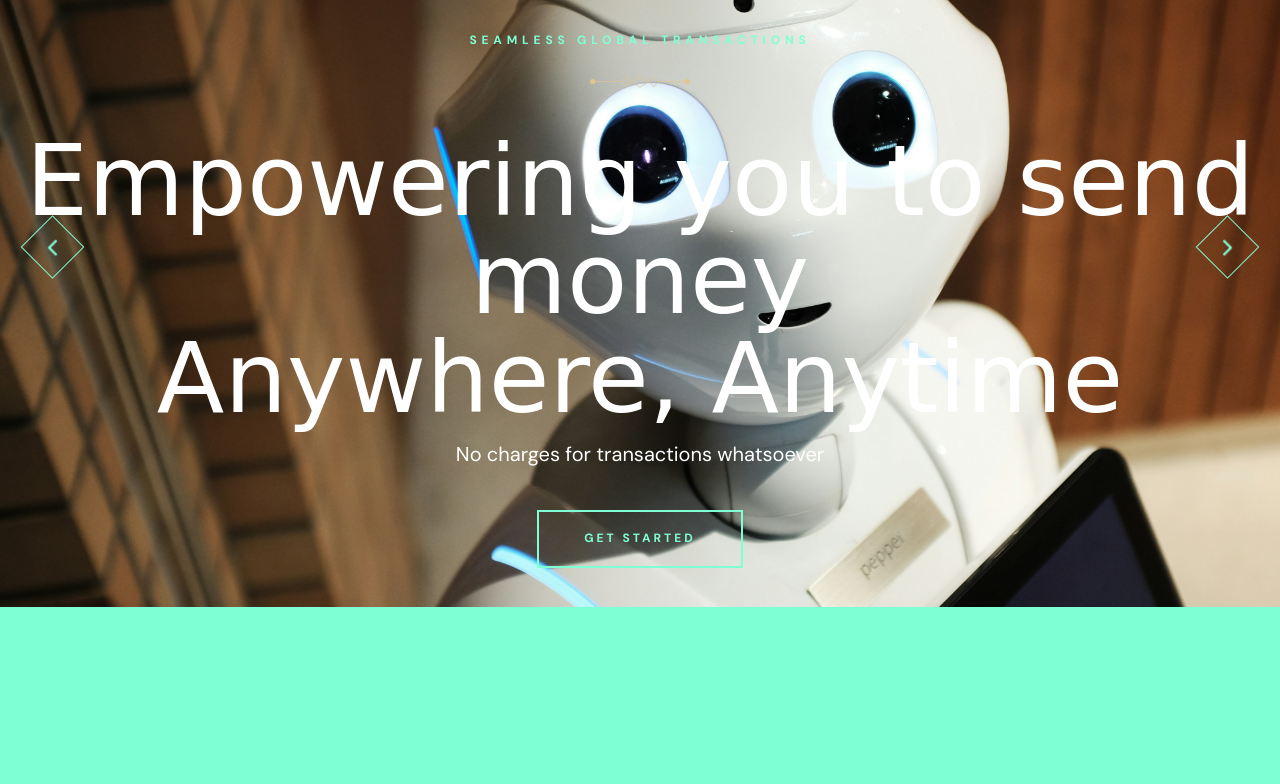
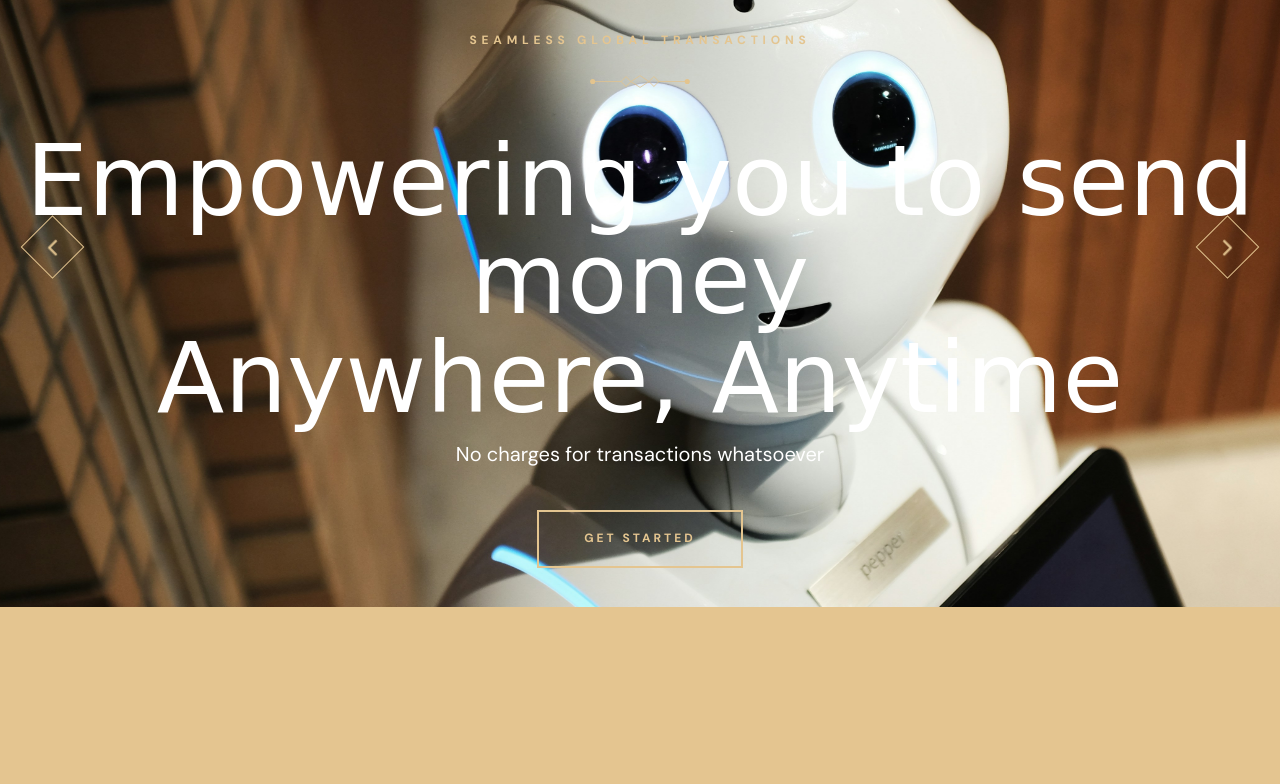
Before and after one commit to flavian-jumba/company--lock, a plain HTML site: page index.html in a window 1280 px wide. Shown: the part 193-977 px from the top of the page. Drawn offline with nearby package versions, Linux system fonts and the light colour scheme; a web font is replaced by a local one.

```diff
--- a/assets/css/style.css
+++ b/assets/css/style.css
@@ -20,7 +20,7 @@
    * COLORS
    */
 
-  --gold-crayola:#7fffd4;
+  --gold-crayola: hsl(38, 61%, 73%);
   --quick-silver: hsla(0, 0%, 65%, 1);
   --davys-grey: hsla(30, 3%, 34%, 1);
   --smoky-black-1: hsla(40, 12%, 5%, 1);
```
